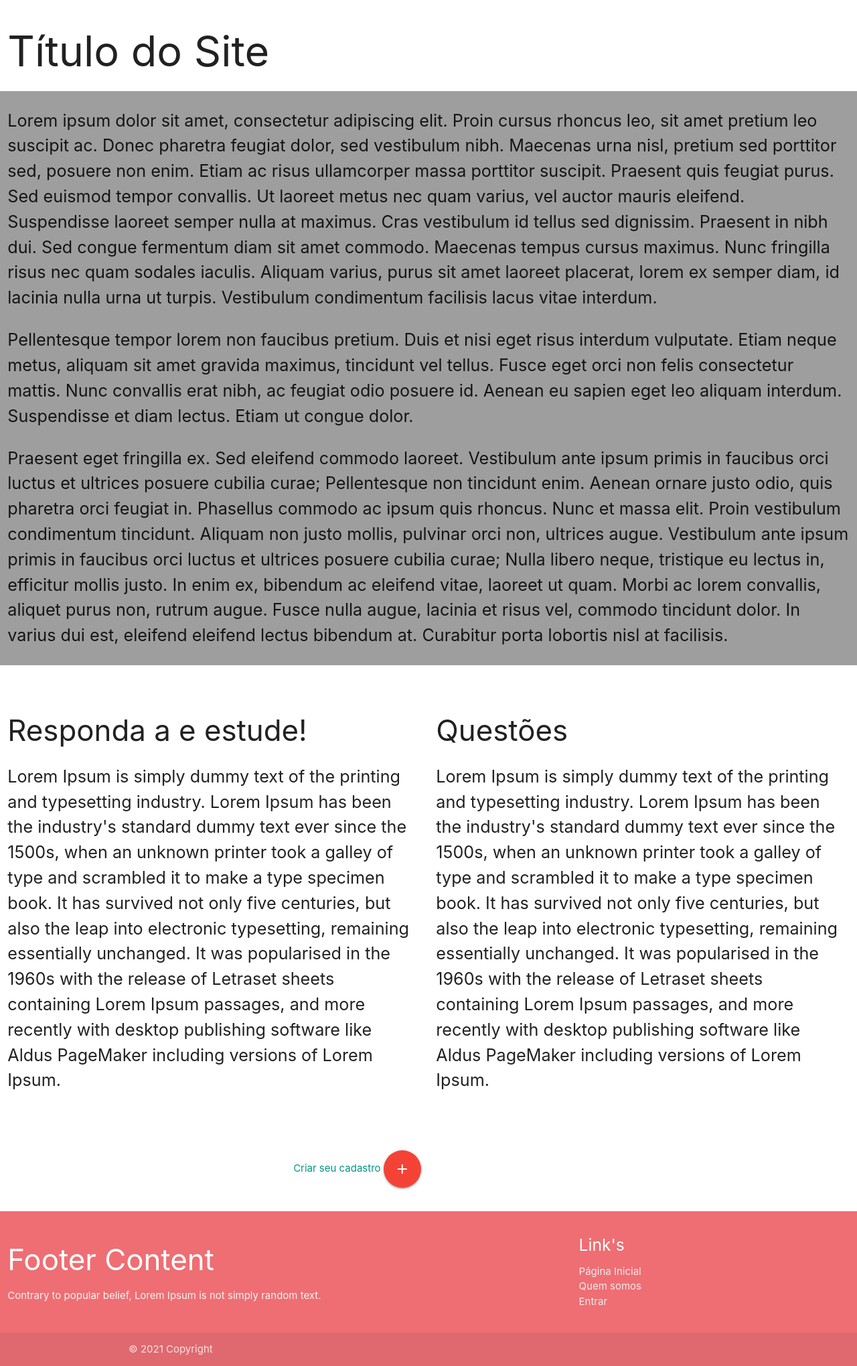
After one commit to bahge/aps-II, a PHP site: template public/src/view/home/index.phtml in a window 1280 px wide. The commit adds this page. Shown: the whole page at 67% size. Run offline with PHP 8.4, Linux system fonts and the light colour scheme; the template is opened without the code that fills it, so the values that code supplies are empty; some libraries are stand-ins or nearby versions.

Commit message:
Adicionado primeiras views

```diff
--- a/public/404.php
+++ /dev/null
@@ -1,3 +0,0 @@
-<?php
-
-echo "404";
--- a/public/index.php
+++ b/public/index.php
@@ -1,4 +1,4 @@
 <?php
-
+const URL = 'http://localhost:8095/';
 require_once "vendor/autoload.php";
 require_once 'routes.php';
--- a/public/routes.php
+++ b/public/routes.php
@@ -1,10 +1,13 @@
 <?php
 
 use aps\controller\Home;
+use aps\controller\User;
 use Pecee\SimpleRouter\Exceptions\NotFoundHttpException;
 use Pecee\SimpleRouter\SimpleRouter;
 
-SimpleRouter::get('/', [Home::class, 'olaMundo']);
+SimpleRouter::get('/cadastrar', [User::class, 'cadastrar']);
+SimpleRouter::get('/', [Home::class, 'initialPage']);
+
 
 try {
     SimpleRouter::start();
--- /dev/null
+++ b/public/src/view/home/index.phtml
@@ -0,0 +1,28 @@
+<main class="container-fluid">
+    <div class="row">
+        <div class="col s12">
+            <h1>Título do Site</h1>
+        </div>
+        <div class="col s12 grey">
+            <p class="flow-text">Lorem ipsum dolor sit amet, consectetur adipiscing elit. Proin cursus rhoncus leo, sit amet pretium leo suscipit ac. Donec pharetra feugiat dolor, sed vestibulum nibh. Maecenas urna nisl, pretium sed porttitor sed, posuere non enim. Etiam ac risus ullamcorper massa porttitor suscipit. Praesent quis feugiat purus. Sed euismod tempor convallis. Ut laoreet metus nec quam varius, vel auctor mauris eleifend. Suspendisse laoreet semper nulla at maximus. Cras vestibulum id tellus sed dignissim. Praesent in nibh dui. Sed congue fermentum diam sit amet commodo. Maecenas tempus cursus maximus. Nunc fringilla risus nec quam sodales iaculis. Aliquam varius, purus sit amet laoreet placerat, lorem ex semper diam, id lacinia nulla urna ut turpis. Vestibulum condimentum facilisis lacus vitae interdum.</p>
+            <p class="flow-text">Pellentesque tempor lorem non faucibus pretium. Duis et nisi eget risus interdum vulputate. Etiam neque metus, aliquam sit amet gravida maximus, tincidunt vel tellus. Fusce eget orci non felis consectetur mattis. Nunc convallis erat nibh, ac feugiat odio posuere id. Aenean eu sapien eget leo aliquam interdum. Suspendisse et diam lectus. Etiam ut congue dolor.</p>
+            <p class="flow-text">Praesent eget fringilla ex. Sed eleifend commodo laoreet. Vestibulum ante ipsum primis in faucibus orci luctus et ultrices posuere cubilia curae; Pellentesque non tincidunt enim. Aenean ornare justo odio, quis pharetra orci feugiat in. Phasellus commodo ac ipsum quis rhoncus. Nunc et massa elit. Proin vestibulum condimentum tincidunt. Aliquam non justo mollis, pulvinar orci non, ultrices augue. Vestibulum ante ipsum primis in faucibus orci luctus et ultrices posuere cubilia curae; Nulla libero neque, tristique eu lectus in, efficitur mollis justo. In enim ex, bibendum ac eleifend vitae, laoreet ut quam. Morbi ac lorem convallis, aliquet purus non, rutrum augue. Fusce nulla augue, lacinia et risus vel, commodo tincidunt dolor. In varius dui est, eleifend eleifend lectus bibendum at. Curabitur porta lobortis nisl at facilisis.</p>
+        </div>
+        <div class="col s12"><br><br></div>
+        <div class="col s6">
+            <div class="card-content">
+                <span class="card-title"><h3>Responda a e estude!</h3></span>
+                <p class="flow-text">Lorem Ipsum is simply dummy text of the printing and typesetting industry. Lorem Ipsum has been the industry's standard dummy text ever since the 1500s, when an unknown printer took a galley of type and scrambled it to make a type specimen book. It has survived not only five centuries, but also the leap into electronic typesetting, remaining essentially unchanged. It was popularised in the 1960s with the release of Letraset sheets containing Lorem Ipsum passages, and more recently with desktop publishing software like Aldus PageMaker including versions of Lorem Ipsum.</p>
+                <br><br>
+                <p class="right-align"><span class="teal-text">Criar seu cadastro  </span><a class="btn-floating btn-large waves-effect waves-light red" href="<?= URL . 'cadastrar'?>"><i class="material-icons">add</i></a></p>
+            </div>
+        </div>
+        <div class="col s6">
+            <div class="card-content">
+                <span class="card-title"><h3>Questões</h3></span>
+                <p class="flow-text">Lorem Ipsum is simply dummy text of the printing and typesetting industry. Lorem Ipsum has been the industry's standard dummy text ever since the 1500s, when an unknown printer took a galley of type and scrambled it to make a type specimen book. It has survived not only five centuries, but also the leap into electronic typesetting, remaining essentially unchanged. It was popularised in the 1960s with the release of Letraset sheets containing Lorem Ipsum passages, and more recently with desktop publishing software like Aldus PageMaker including versions of Lorem Ipsum.</p>
+                <br><br>
+            </div>
+        </div>
+    </div>
+</main>
--- /dev/null
+++ b/public/src/view/main/footer.phtml
@@ -0,0 +1,25 @@
+<footer class="page-footer">
+    <div class="container-fluid">
+        <div class="row">
+            <div class="col l6 s12">
+                <h3 class="white-text">Footer Content</h3>
+                <p class="grey-text text-lighten-4">Contrary to popular belief, Lorem Ipsum is not simply random text.</p>
+            </div>
+            <div class="col l4 offset-l2 s12">
+                <h5 class="white-text">Link's</h5>
+                <ul>
+                    <li><a class="grey-text text-lighten-3" href="<?= URL ?>">Página Inicial</a></li>
+                    <li><a class="grey-text text-lighten-3" href="<?= URL . 'sobre' ?>">Quem somos</a></li>
+                    <li><a class="grey-text text-lighten-3" href="<?= URL . 'login' ?>">Entrar</a></li>
+                </ul>
+            </div>
+        </div>
+    </div>
+    <div class="footer-copyright">
+        <div class="container">
+            © 2021 Copyright
+        </div>
+    </div>
+</footer>
+</body>
+</html>
--- /dev/null
+++ b/public/src/view/main/header.phtml
@@ -0,0 +1,25 @@
+<!doctype html>
+<html lang="pt-br">
+<head>
+    <meta charset="UTF-8">
+    <meta name="viewport"
+          content="width=device-width, user-scalable=no, initial-scale=1.0, maximum-scale=1.0, minimum-scale=1.0">
+    <meta http-equiv="X-UA-Compatible" content="ie=edge">
+    <link href="https://fonts.googleapis.com/icon?family=Material+Icons" rel="stylesheet">
+    <link rel="stylesheet" href="<?= URL . 'assets/css/materialize.min.css'?>">
+    <script src="<?= URL . 'assets/js/jquery.min.js'?>"></script>
+    <script src="<?= URL . 'assets/js/materialize.min.js'?>"></script>
+    <title><?= $header->getTitle(); ?></title>
+    <style>
+        body {
+            display: flex;
+            min-height: 100vh;
+            flex-direction: column;
+        }
+
+        main {
+            flex: 1 0 auto;
+        }
+    </style>
+</head>
+<body>
```
Also changed, not shown: public/src/controller/Home.php (+18 -4 lines), public/src/controller/User.php (added, +19 -0 lines), public/src/controller/main/Footer.php (added, +18 -0 lines), public/src/controller/main/Header.php (added, +18 -0 lines), public/src/view/main/404.phtml (added, +61 -0 lines), public/src/view/main/menu.phtml (added, +10 -0 lines), public/src/view/user/cadastrar.phtml (added, +68 -0 lines), public/src/view/login/login.phtml (added).
